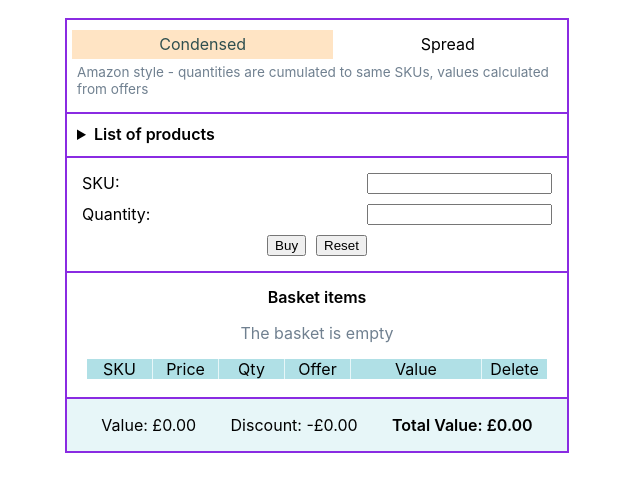
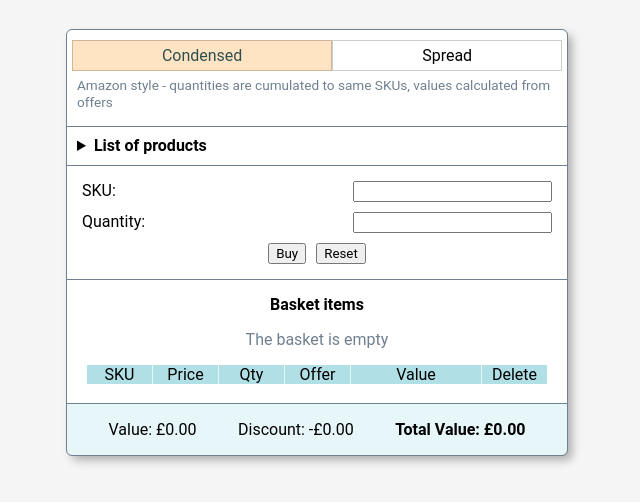
Before and after one commit to bar-alex/cdl-task-react-basket, a React (Create React App) app: page / in a window 1280 px wide. Shown: the top 502 px of the page, without its empty margins (323-963 px from the left). Built offline with nearby package versions, Linux system fonts and the light colour scheme.

Commit message:
tidying, removing comments

```diff
--- a/src/App.css
+++ b/src/App.css
@@ -1,8 +1,8 @@
 /* @import url("reset.css"); */
 
-
 :root {
-  --outline-color: blueviolet;
+  /* --outline-color: blueviolet; */
+  --outline-color: slategray;
   --selected-backcolor: bisque;
   --selected-color: darkslategrey;
   --dimmed-color: slategrey;
@@ -13,36 +13,48 @@
   --basket-header-color: powderblue;
   --basket-row-color: rgba(176, 224, 230, 0.3);
 
-  /* color:rgba(176, 224, 230, 0.7) ; */
 }
 
 
+* {
+  font-family: "Roboto", sans-serif;
+}
+
+
+body{
+  background-color: whitesmoke;
+}
+
 
 #app-container {
-  margin: 20px auto;
+  margin: 30px auto;
   text-align: center;
   width: clamp(400px, 60vw, 500px);
-  /* width: 34vw; */
-  /* width: 400px; */
-  /* width: clamp(20vw,30vw); */
-  /* padding: 10px; */
-  outline: 2px solid var(--outline-color);
+  outline: 1px solid var(--outline-color);
+
+  border-radius: 5px;
+  overflow: hidden;
+  background-color: white;
+  /* border: 1px solid rgba(0, 0, 0, 0.1); */
+  box-shadow: 5px 5px 10px rgba(0, 0, 0, 0.3);
 }
 
 
 #mode-basket {
-  outline: 2px solid var(--outline-color);
+  outline: 1px solid var(--outline-color);
   padding: 10px 5px;
   display: flex;
   flex-wrap: wrap;
   justify-content: flex-start;
-  margin-bottom: 2px;
+  margin-bottom: 0px;
 }
 #mode-basket p {
   margin: 0px;
   padding: 5px;
   line-height: 1.2;
   flex-grow: 1;
+  margin-bottom: 1px;
+  border: 1px solid rgba(0, 0, 0, 0.2);
 }
 #mode-basket p[sele] {
   background-color: var(--selected-backcolor);
@@ -52,19 +64,18 @@
   text-align: left;
   font-size: .85rem;
   color: var(--dimmed-color);
+  border: none;
 }
 
 
 #product-list {
-  outline: 2px solid var(--outline-color);
+  /* outline: 1px solid var(--outline-color); */
   padding: 10px 5px;
-  /* font-size: .9rem; */
-  /* line-height: 2; */
 }
 #product-list summary {
   text-align: left;
   padding-left: 5px;
-  margin-bottom: 2px;
+  margin-bottom: 0px;
 }
 .product-grid {
   display: grid;
@@ -89,9 +100,9 @@
 
 #input-form {
   /* margin: 10px 0px; */
-  margin: 2px auto;
+  margin: 1px auto;
   padding: 10px 10px;
-  outline: 2px solid var(--outline-color);
+  outline: 1px solid var(--outline-color);
   display: flex;
   flex-direction: column;
   justify-content: space-evenly;
@@ -157,12 +168,12 @@
 
 
 #basket-total {
-  outline: 2px solid var(--outline-color);
+  outline: 1px solid var(--outline-color);
   padding: 5;
   background-color: var(--basket-row-color);
   display: flex;
   justify-content: space-evenly;
-  margin: 20px 0px;
+  margin-top: 20px;
 }
 
 
--- a/src/components/functions.js
+++ b/src/components/functions.js
@@ -7,7 +7,6 @@ export const retrieveProducts = () => jsonProducts;
 // return the product for provided SKU
 export const getProductFromSKU = (productSKU) => {
 	try {
-		console.log(productSKU, typeof productSKU);
 		// const products = retrieveProducts();
 		const products = jsonProducts;
 		//console.log( products );
@@ -53,8 +52,6 @@ export const calculateTotal = (basket) => {
 			: +elem.qty;
 	});
 
-	console.log("calculateTotal => ", skuCollection);
-
 	let totalValue = 0; // total to pay
 	let savings = []; // savings because of offers, {sku, offer, normalValue, offerValue}
 
@@ -74,9 +71,6 @@ export const calculateTotal = (basket) => {
 		} else {
 			const qtyOffer = offer.trim().split(" ")[0]; // get the x from "x for y"
 			const priceOffer = offer.trim().split(" ")[2]; // get the y from "x for y"
-			console.log(
-				`calculateTotal => product sku: ${sku} has offer "${offer}" and I got qtyOffer ${qtyOffer} and priceOffer ${priceOffer} `
-			);
 			// if quantity larger than qtyOffer
 			if (qty >= qtyOffer) {
 				const multiOffer = prod.singleOffer ? 1 : Math.floor(qty / qtyOffer); // if offer not limited to 1, calc how many times will be applied
@@ -87,10 +81,6 @@ export const calculateTotal = (basket) => {
 				totalValue += offerValue + restValue;
 				// add the offer to savings
 				savings.push({ sku, offer, normalValue:normalValue-restValue, offerValue });
-				console.log(
-					`calculateTotal => saved another offer in savings: `,
-					savings
-				);
 			} else {
 				totalValue += normalValue;
 			}
@@ -117,9 +107,6 @@ export const calcSkuValWithOffer = ({sku, qty}) => {
 	} else {
 		const qtyOffer 	 = offer.trim().split(" ")[0]; // get the x from "x for y"
 		const priceOffer = offer.trim().split(" ")[2]; // get the y from "x for y"
-		console.log(
-			`calcSkuValWithOffer => product sku: ${sku} has offer "${offer}" and I got qtyOffer ${qtyOffer} and priceOffer ${priceOffer} `
-		);
 		// if quantity larger than qtyOffer
 		if (qty >= qtyOffer) {
 			const multiOffer = prod.singleOffer ? 1 : Math.floor(qty / qtyOffer); // if offer not limited to 1, calc how many times will be applied
```
Also changed, not shown: src/App.js (+1 -20 lines), src/components/BasketItem.js (line endings or trailing spaces).
